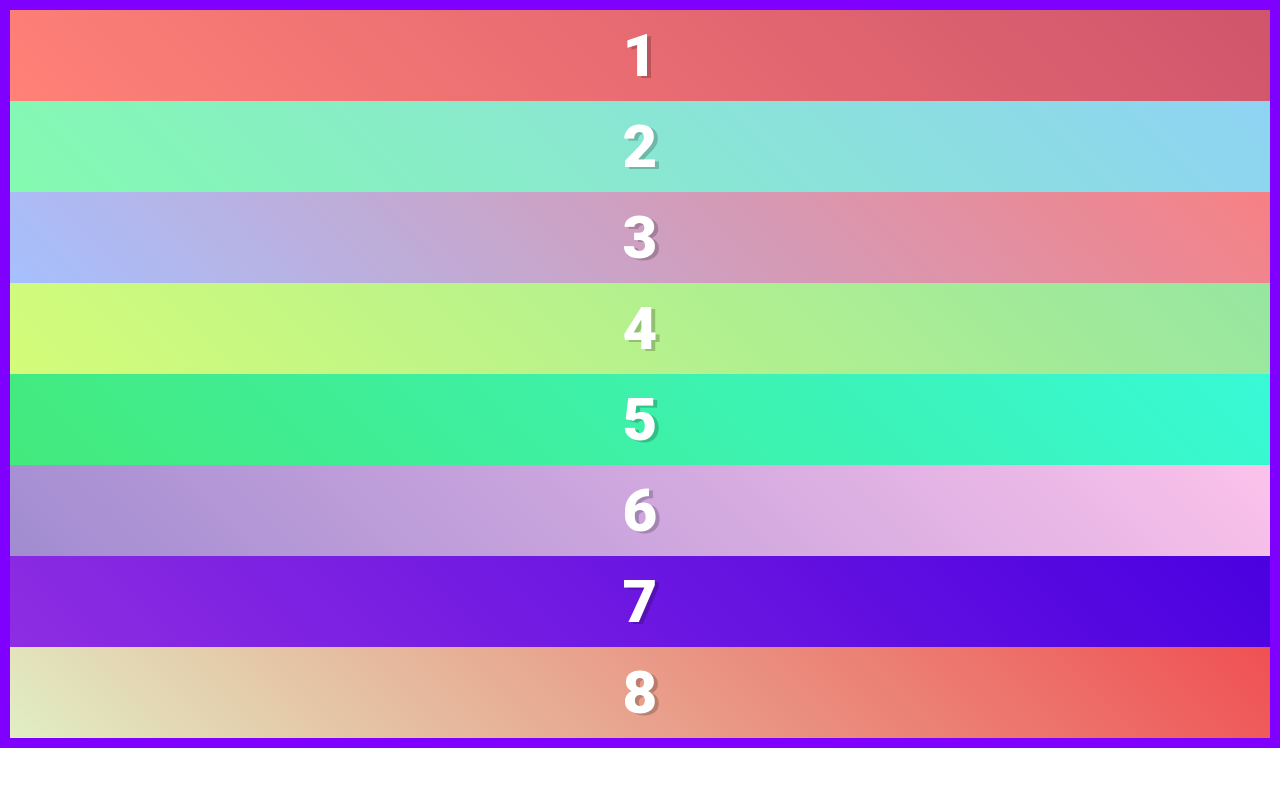
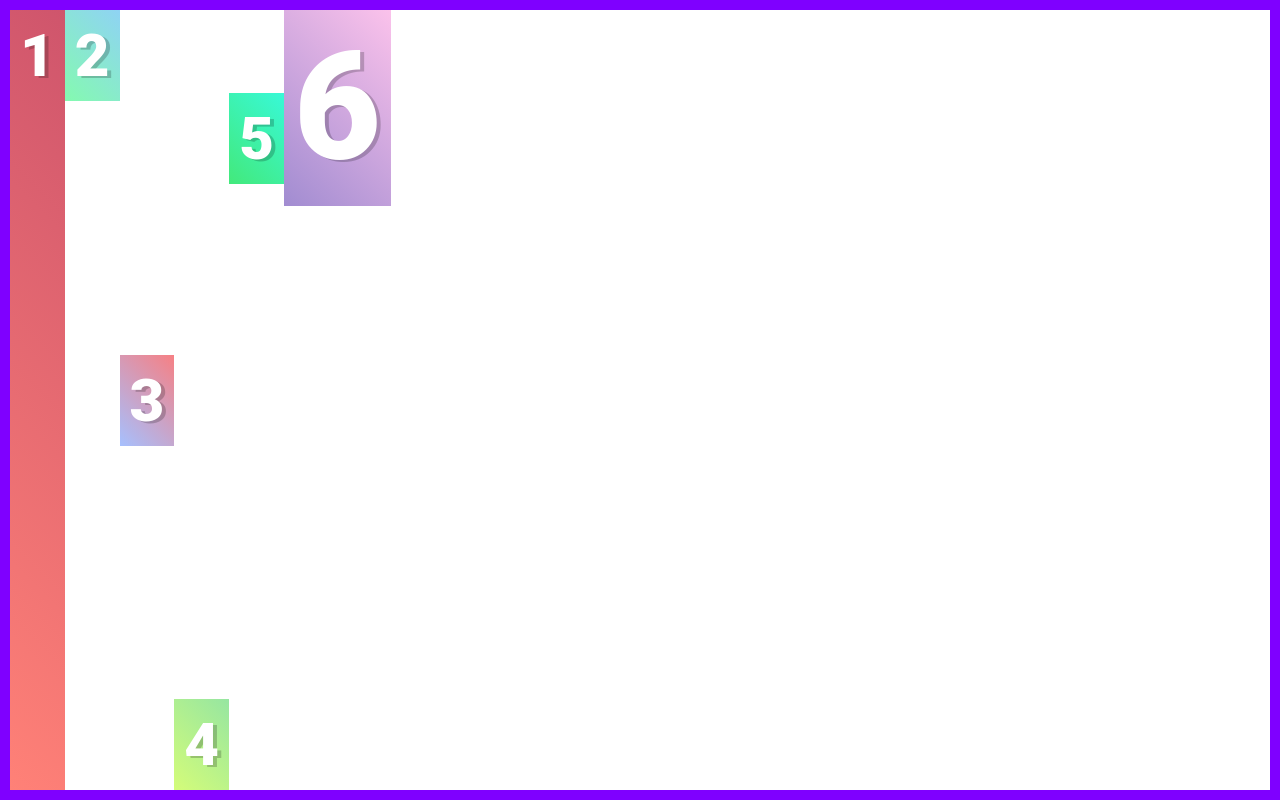
Before and after one commit to vladmitroshin/flexbox-basics, a plain HTML site: page index.html in a window 1280 px wide. Drawn offline with Linux system fonts and the light colour scheme.

Commit message:
Experiment with align-self

```diff
--- a/index.html
+++ b/index.html
@@ -17,8 +17,8 @@
         <div class="flex-item item-4">4</div>
         <div class="flex-item item-5">5</div>
         <div class="flex-item item-6">6</div>
-        <div class="flex-item item-7">7</div>
-        <div class="flex-item item-8">8</div>
+        <!-- <div class="flex-item item-7">7</div>
+        <div class="flex-item item-8">8</div> -->
     </div>
 </body>
 
--- a/scss/style.scss
+++ b/scss/style.scss
@@ -33,3 +33,39 @@ $gradient-colors-second: #cf556c, #8fd3f4, #f68084, #96e6a1, #38f9d7, #fbc2eb,
     );
   }
 }
+
+.flex-container {
+  display: flex;
+  height: 100vh;
+  // flex-direction: column;
+  // flex-wrap: wrap;
+}
+
+.flex-item {
+  // width: 300px;
+}
+
+.item-1 {
+  align-self: stretch; // default
+}
+
+.item-2 {
+  align-self: start;
+}
+
+.item-3 {
+  align-self: center;
+}
+
+.item-4 {
+  align-self: end;
+}
+
+.item-5 {
+  align-self: baseline;
+}
+
+.item-6 {
+  align-self: baseline;
+  font-size: 150px;
+}
```
Also changed, not shown: css/style.min.css.
